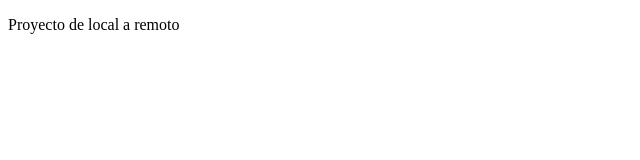
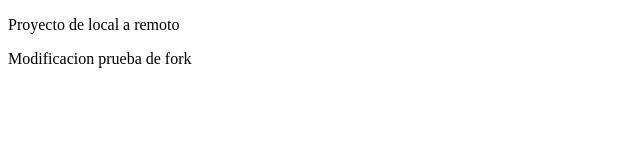
Before and after one commit to ccp0897/proylocal-remoto, a plain HTML site: page index.html in a window 1280 px wide. Shown: the whole page, without its empty margins (0-640 px from the left). Drawn offline with Linux system fonts and the light colour scheme.

Commit message:
modificacion de index.html con otro parrafo

```diff
--- a/index.html
+++ b/index.html
@@ -7,5 +7,6 @@
 </head>
 <body>
     <p>Proyecto de local a remoto</p>
+    <p>Modificacion prueba de fork</p>
 </body>
 </html>
```
